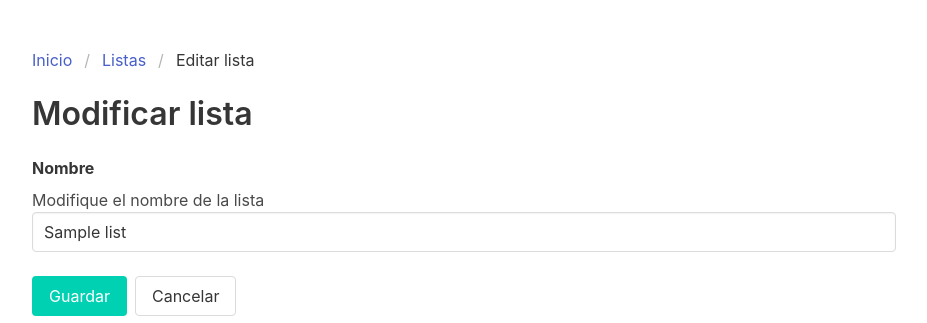
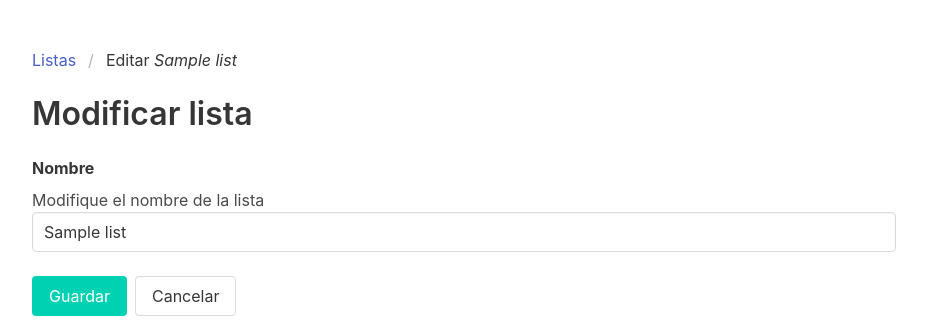
Before and after one commit to m1lk4/todolist_app, a Flask app: page /lists/1/edit in a window 1280 px wide. Shown: the top 323 px of the page, without its empty margins (176-1103 px from the left). Run offline with Flask 3, Linux system fonts and the light colour scheme; tables that the repository leaves empty hold one stand-in row (values such as "Sample post"); some libraries are stand-ins or nearby versions.

Commit message:
Modificación de breadcrumb

```diff
--- a/src/routes/list.py
+++ b/src/routes/list.py
@@ -33,8 +33,8 @@ def create():
 @list_blueprint.get("/<int:id>/edit")
 def edit(id):
     list = List.query.get(id)
-    name = list.name
-    return render_template("lists/edit.html", name=name, id=id)
+
+    return render_template("lists/edit.html", list=list)
 
 
 @list_blueprint.post("/<int:id>/edit")
--- a/src/templates/lists/edit.html
+++ b/src/templates/lists/edit.html
@@ -4,19 +4,18 @@
 <section class="section">
   <nav class="breadcrumb" aria-label="breadcrumbs">
     <ul>
-      <li><a href="#">Inicio</a></li>
       <li><a href="{{ url_for('list.index') }}">Listas</a></li>
-      <li class="is-active"><a href="#" aria-current="page">Editar lista</a></li>
+      <li class="is-active"><a href="#" aria-current="page">Editar&nbsp;<em>{{ list.name }}</em></a></li>
     </ul>
   </nav>
   <h1 class="title">Modificar lista</h1>
-  <form method="post" action="{{ url_for('list.update', id=id) }}">
+  <form method="post" action="{{ url_for('list.update', id=list.id) }}">
     <div class="block">
       <div class="field">
         <label class="label" for="name">Nombre</label>
         <p>Modifique el nombre de la lista</p>
         <div class="control">
-          <input class="input" type="text" id="name" name="name" placeholder="Nombre" value="{{ name }}">
+          <input class="input" type="text" id="name" name="name" placeholder="Nombre" value="{{ list.name }}">
         </div>
       </div>
     </div>
--- a/src/templates/lists/index.html
+++ b/src/templates/lists/index.html
@@ -5,7 +5,6 @@
       <nav class="breadcrumb" aria-label="breadcrumbs">
         <ul>
           <li><a href="#">Inicio</a></li>
-          <li class="is-active"><a href="#" aria-current="page">Listas</a></li>
         </ul>
       </nav>
       <div class="level">
--- a/src/templates/lists/new.html
+++ b/src/templates/lists/new.html
@@ -4,7 +4,6 @@
 <section class="section">
   <nav class="breadcrumb" aria-label="breadcrumbs">
     <ul>
-      <li><a href="#">Inicio</a></li>
       <li><a href="{{ url_for('list.index') }}">Listas</a></li>
       <li class="is-active"><a href="#" aria-current="page">Nueva lista</a></li>
     </ul>
--- a/src/templates/lists/show.html
+++ b/src/templates/lists/show.html
@@ -3,15 +3,14 @@
   <section class="section">
     <nav class="breadcrumb" aria-label="breadcrumbs">
       <ul>
-        <li><a href="#">Inicio</a></li>
         <li><a href="{{ url_for('list.index') }}">Listas</a></li>
-        <li class="is-active"><a href="#" aria-current="page">Lista de <em>{{ list.name }}</em></a></li>
+        <li class="is-active"><a href="#" aria-current="page"><em>{{ list.name }}</em></a></li>
       </ul>
     </nav>
     <div class="level">
       <div class="level-left">
         <div>
-          <p class="title">Lista "{{ list.name }}"</p>
+          <p class="title">Lista <em>{{ list.name }}</em></p>
         </div>
       </div>
       <div class="level-right">
--- a/src/templates/tasks/edit.html
+++ b/src/templates/tasks/edit.html
@@ -4,9 +4,8 @@
 <section class="section">
   <nav class="breadcrumb" aria-label="breadcrumbs">
     <ul>
-      <li><a href="#">Inicio</a></li>
       <li><a href="{{ url_for('list.index') }}">Listas</a></li>
-      <li><a href="{{ url_for('list.show', id=list.id) }}">Lista de <em>{{ list.name }}</em></a></li>
+      <li><a href="{{ url_for('list.show', id=list.id) }}"><em>{{ list.name }}</em></a></li>
       <li class="is-active"><a href="#" aria-current="page">Modificar tarea</a></li>
     </ul>
   </nav>
--- a/src/templates/tasks/new.html
+++ b/src/templates/tasks/new.html
@@ -4,9 +4,8 @@
 <section class="section">
   <nav class="breadcrumb" aria-label="breadcrumbs">
     <ul>
-      <li><a href="#">Inicio</a></li>
       <li><a href="{{ url_for('list.index') }}">Listas</a></li>
-      <li><a href="{{ url_for('list.show', id=list.id) }}">Lista de <em>{{ list.name }}</em></a></li>
+      <li><a href="{{ url_for('list.show', id=list.id) }}"><em>{{ list.name }}</em></a></li>
       <li class="is-active"><a href="#" aria-current="page">Nueva tarea</a></li>
     </ul>
   </nav>
```
